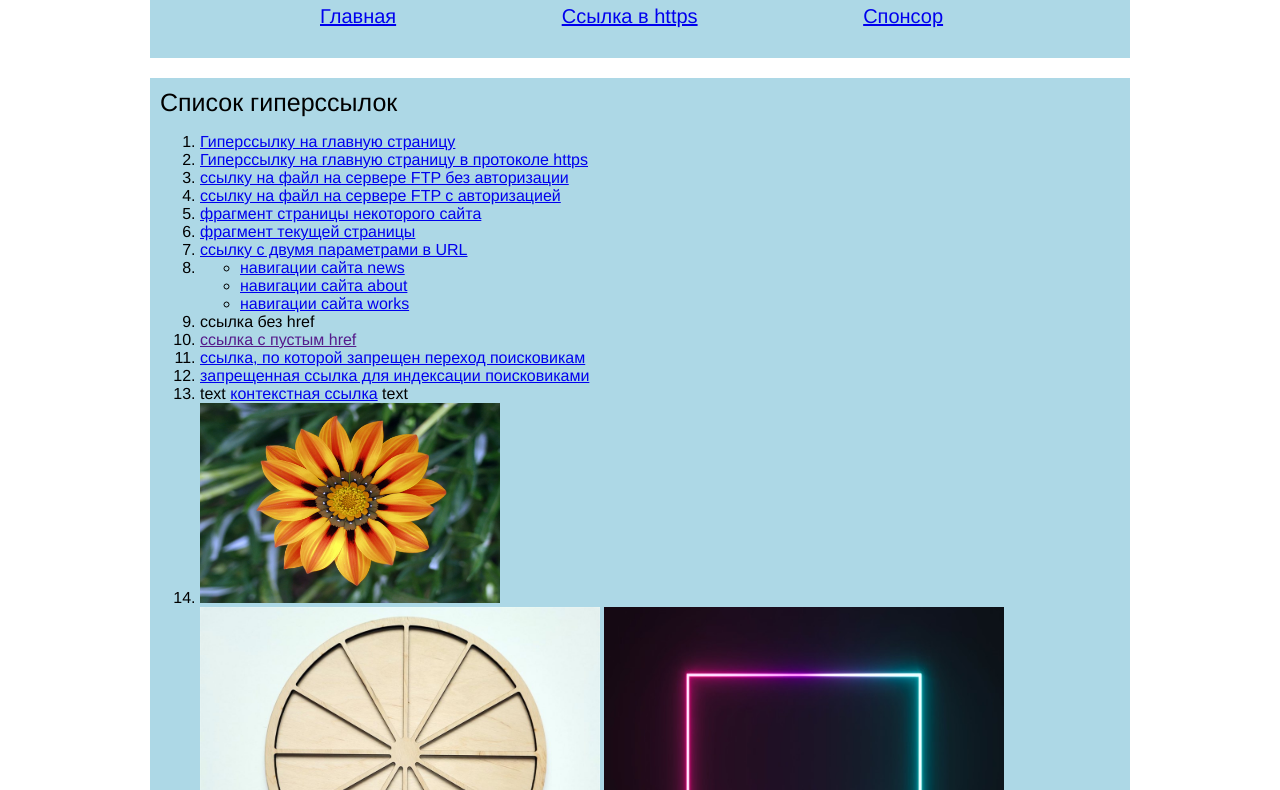
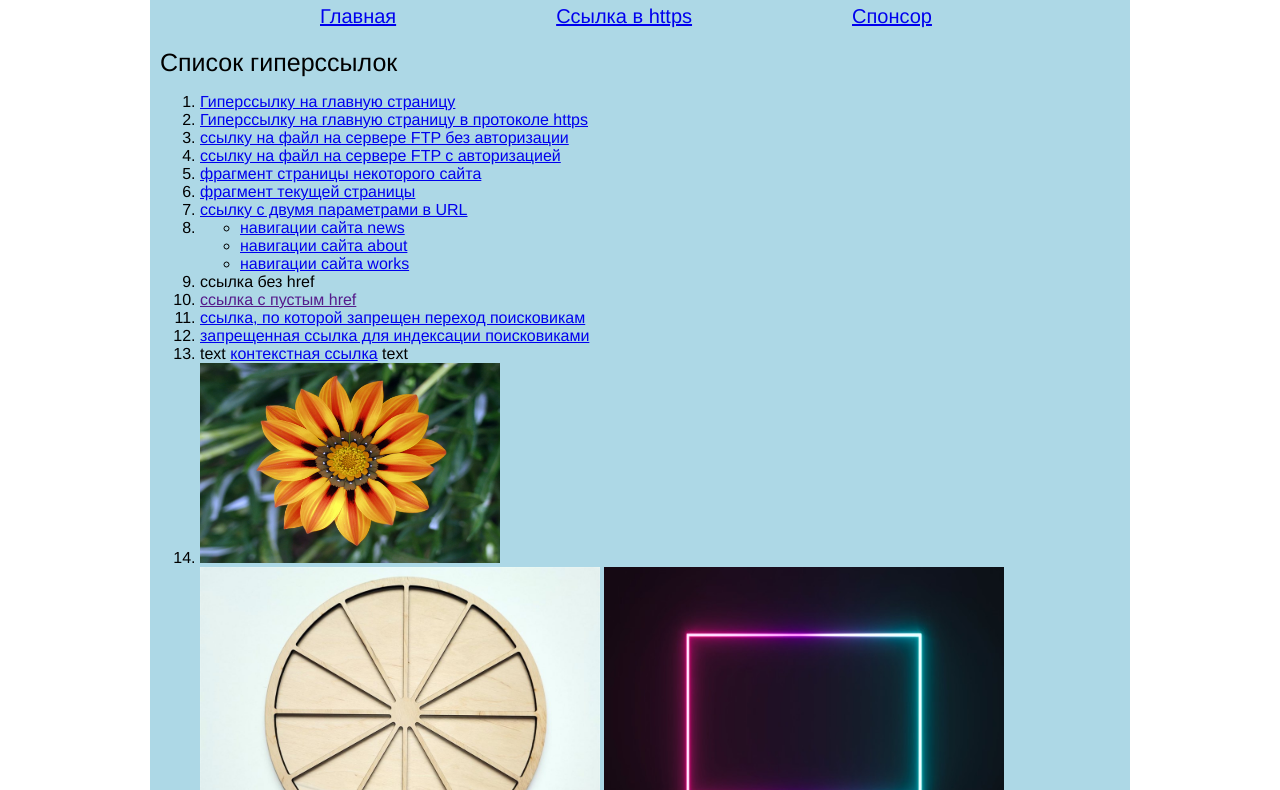
Before and after one commit to ArtemMazyev210/homework2, a plain HTML site: page index.html in a window 1280 px wide. Shown: the part 194-984 px from the top of the page. Drawn offline with Linux system fonts and the light colour scheme.

Commit message:
Add files via upload

```diff
--- a/index.html
+++ b/index.html
@@ -17,7 +17,7 @@
             <h1> Название сайта</h1>
         </div>
     </header>
-
+    <main class="main">
         <nav class="navigation">
             <h3> Навигация </h3>
             <ul class="navigation-list">
@@ -147,8 +147,6 @@
                 </li>
             </ol>
         </div>
-
-
         <div class="table">
             <h3>Таблица</h3>
             <table>
@@ -225,7 +223,7 @@
                     </label><br>
                 </p>
 
-            <p id="#Biography">
+                <p id="Biography">
                     <label>
                         Биография:<br>
                         <textarea name="comments" rows="5" cols="30" placeholder="Расскажите о себе"></textarea><br>
@@ -237,6 +235,7 @@
                 <p><input type="submit" value="Отправить"></p>
             </form>
         </div>
+    </main>
 
     <footer>
         <h4 class="footer-author"> (с) Артём Мазыев 2021 </h4>
--- a/style.css
+++ b/style.css
@@ -47,10 +47,7 @@ footer {
     padding-right: 55%;
 }
 
-.navigation,
-.list,
-.form,
-.table {
+.main {
     max-width: 960px;
     background-color: #ADD8E6;
     margin: 0 auto;
@@ -61,7 +58,6 @@ footer {
 
 .navigation-list {
     width: 100%;
-
 }
 
 .navigation-list,
@@ -69,7 +65,7 @@ footer {
     font-size: 20px;
     padding: 0 80px;
     list-style-type: none;
-    display: inline-block;
+    display: flex;
 }
 
 .even-number {
```
Lines whose indentation alone changed are shown as unchanged.
